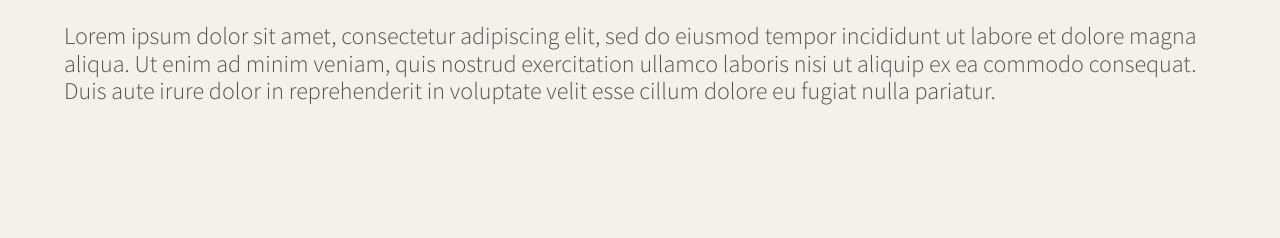
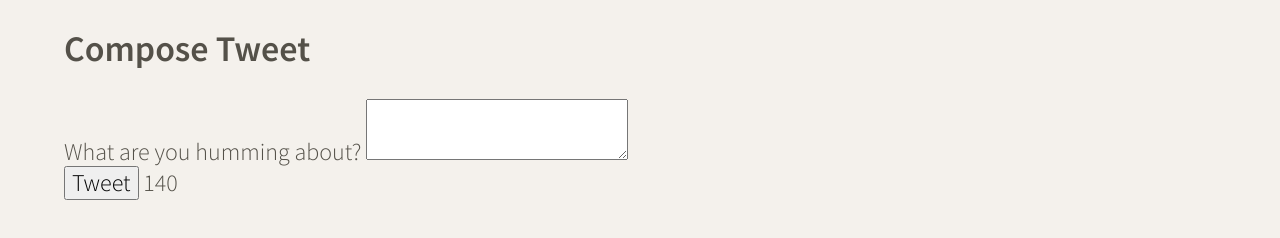
Before and after one commit to lining04111223/tweeter, a website: page public/index.html in a window 1280 px wide. Shown: the part 522-760 px from the top of the page. Drawn offline with nearby package versions, Linux system fonts and the light colour scheme.

Commit message:
:add main section

```diff
--- a/public/index.html
+++ b/public/index.html
@@ -48,9 +48,17 @@
    </header>
     <!-- Page-specific (main) content here -->
     <main class="container">
-
-      <p>Lorem ipsum dolor sit amet, consectetur adipiscing elit, sed do eiusmod tempor incididunt ut labore et dolore magna aliqua. Ut enim ad minim veniam, quis nostrud exercitation ullamco laboris nisi ut aliquip ex ea commodo consequat. Duis aute irure dolor in reprehenderit in voluptate velit esse cillum dolore eu fugiat nulla pariatur.
-      </p>
+      <section class="new-tweet">
+        <h2>Compose Tweet</h2>
+        <form>
+          <label for="tweet-text">What are you humming about?</label>
+          <textarea name="text" id="tweet-text"></textarea>
+          <div>
+            <button type="submit">Tweet</button>
+            <output name="counter" class="counter" for="tweet-text">140</output>
+          </div>
+        </form>
+      </section>
     </main>
   </body>
 </html>
--- a/server/data-files/initial-tweets.json
+++ b/server/data-files/initial-tweets.json
@@ -8,7 +8,7 @@
     "content": {
       "text": "If I have seen further it is by standing on the shoulders of giants"
     },
-    "created_at": 1665267699202
+    "created_at": 1665293229948
   },
   {
     "user": {
@@ -19,6 +19,6 @@
     "content": {
       "text": "Je pense , donc je suis"
     },
-    "created_at": 1665354099202
+    "created_at": 1665379629948
   }
 ]
```
